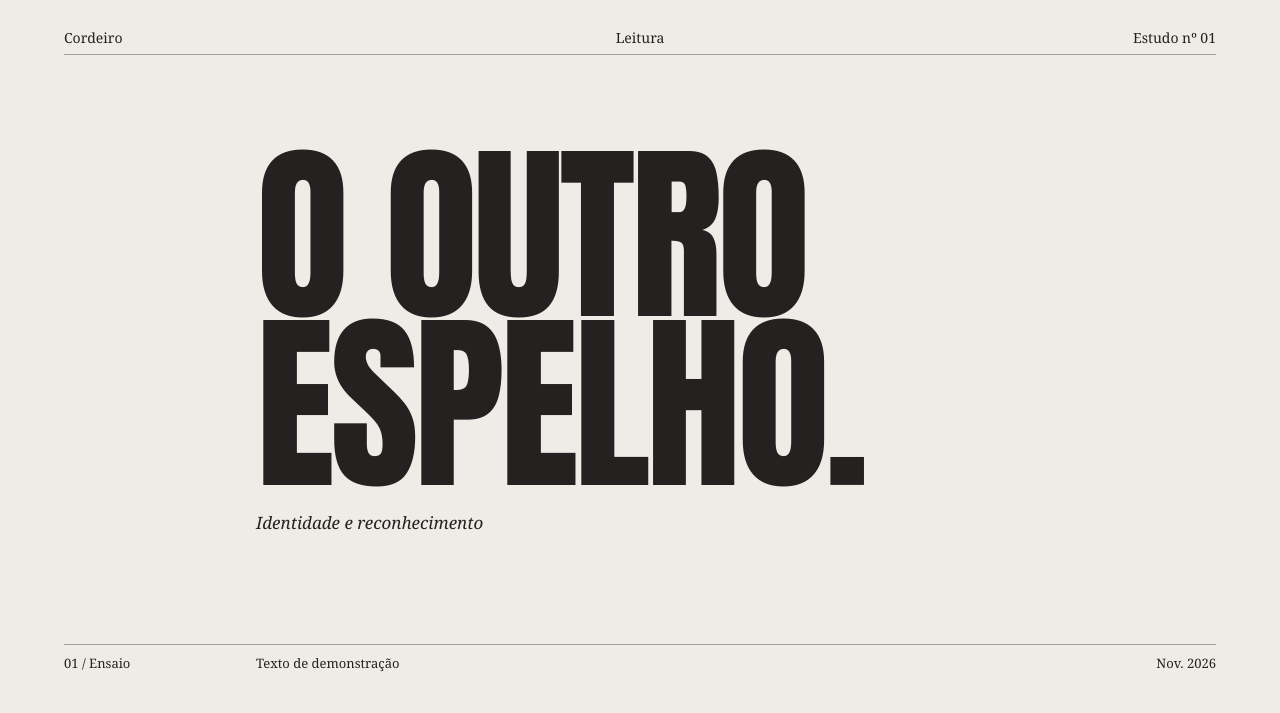
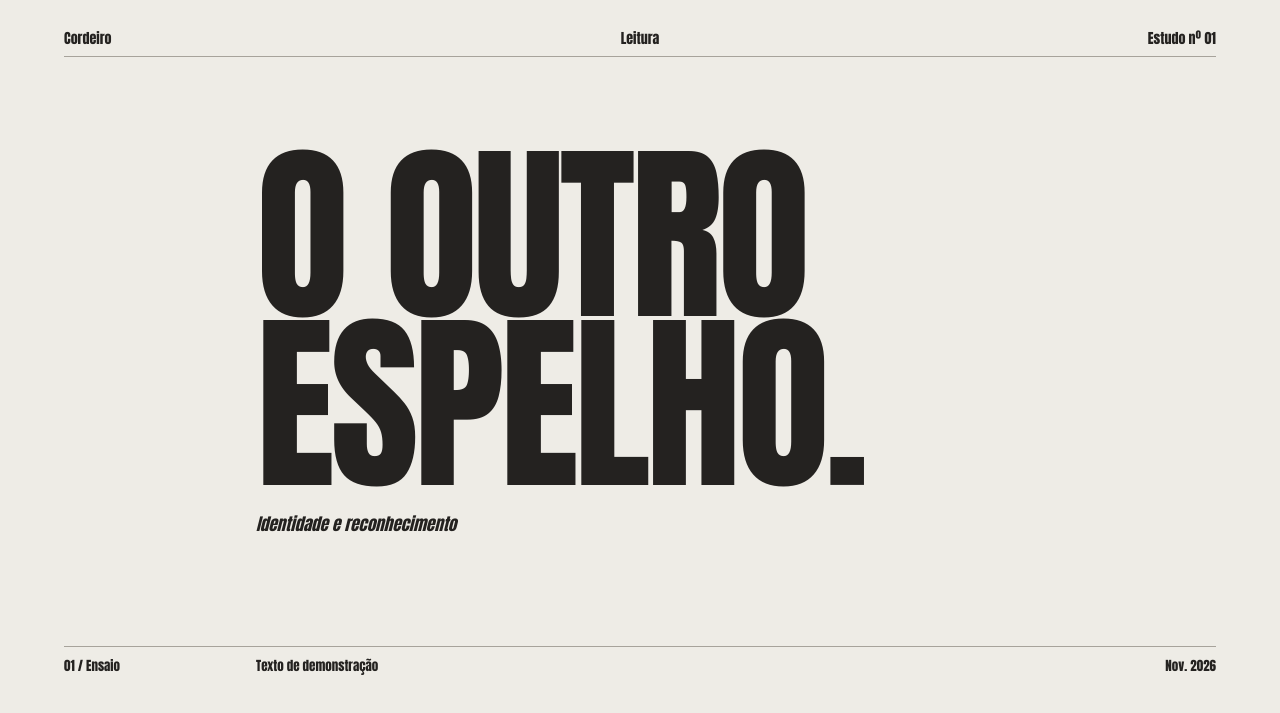
Before and after one commit to CordeiroAmdre/CordeiroAmdre.github.io, a plain HTML site: page artigos/estudo-01.html in a window 1280 px wide. Shown: the top 713 px of the page. Drawn offline with Linux system fonts and the light colour scheme; a web font is replaced by a local one.

Commit message:
Use Impact as default typography

```diff
--- a/artigos/estudo-01.html
+++ b/artigos/estudo-01.html
@@ -11,11 +11,11 @@
 @font-face{font-family:Portrait;src:url("../assets/fonts/portrait-italic.woff2") format("woff2");font-style:italic;font-display:swap}
 :root{--paper:#eeece6;--ink:#242220;--rule:#a7a39b}
 *{box-sizing:border-box}
-body{margin:0;background:var(--paper);color:var(--ink);font-family:Portrait,Georgia,serif}
+body{margin:0;background:var(--paper);color:var(--ink);font-family:Impact,'Arial Narrow',sans-serif}
 .sheet{max-width:1440px;margin:auto;padding:28px clamp(22px,5vw,80px) 32px}
 header{display:grid;grid-template-columns:1fr 1fr 1fr;align-items:baseline;border-bottom:1px solid var(--rule);padding-bottom:7px;font-size:14px}
 header a{color:inherit;text-decoration:none}header a:nth-child(2){text-align:center}header span{text-align:right}
-h1{font-family:Druk,Impact,'Arial Narrow',sans-serif;font-weight:900;font-size:clamp(76px,15vw,218px);line-height:.88;letter-spacing:-.025em;margin:0;text-transform:uppercase}
+h1{font-family:Impact,'Arial Narrow',sans-serif;font-weight:900;font-size:clamp(76px,15vw,218px);line-height:.88;letter-spacing:-.025em;margin:0;text-transform:uppercase}
 .heading{min-height:clamp(280px,46vw,610px);display:grid;grid-template-columns:repeat(12,minmax(0,1fr));align-content:center;padding:50px 0 64px}
 .heading h1{grid-column:3/13}
 .heading small{grid-column:3/13;font-size:17px;margin-top:22px;font-style:italic}
```
